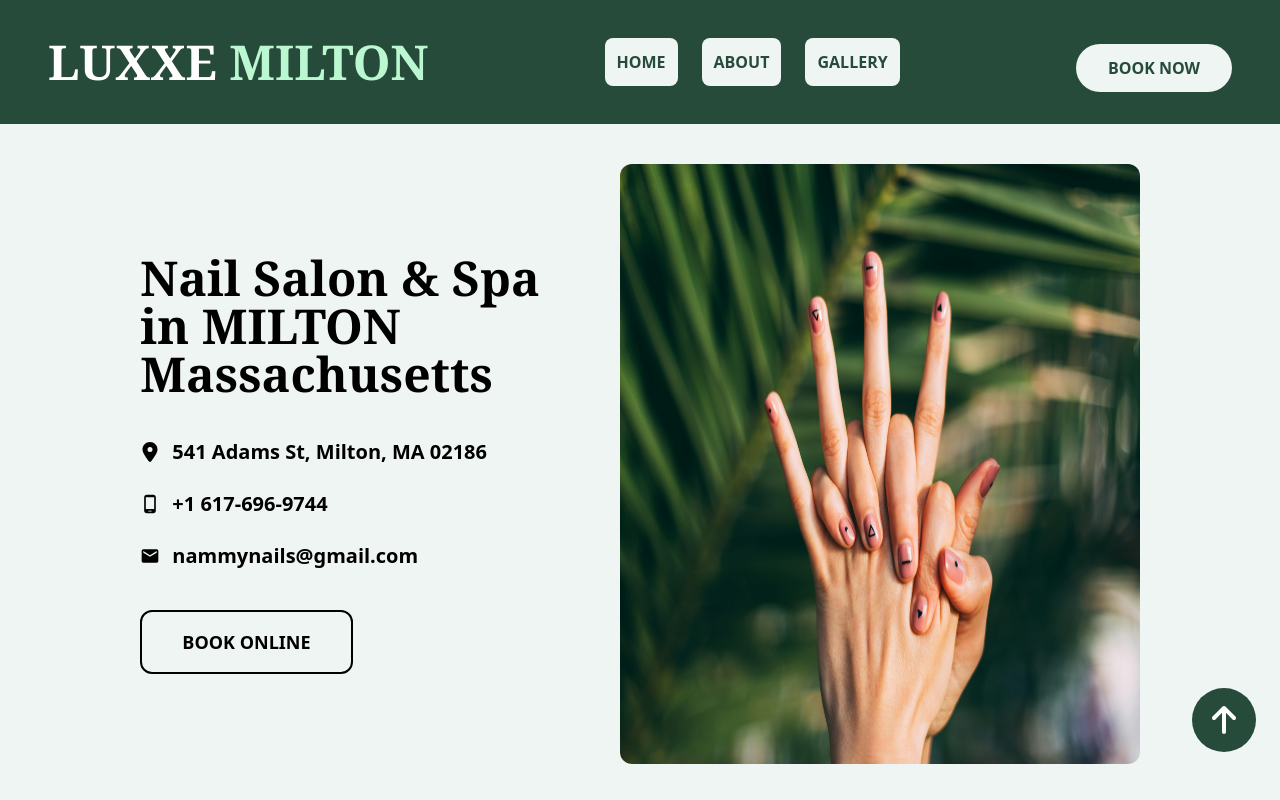
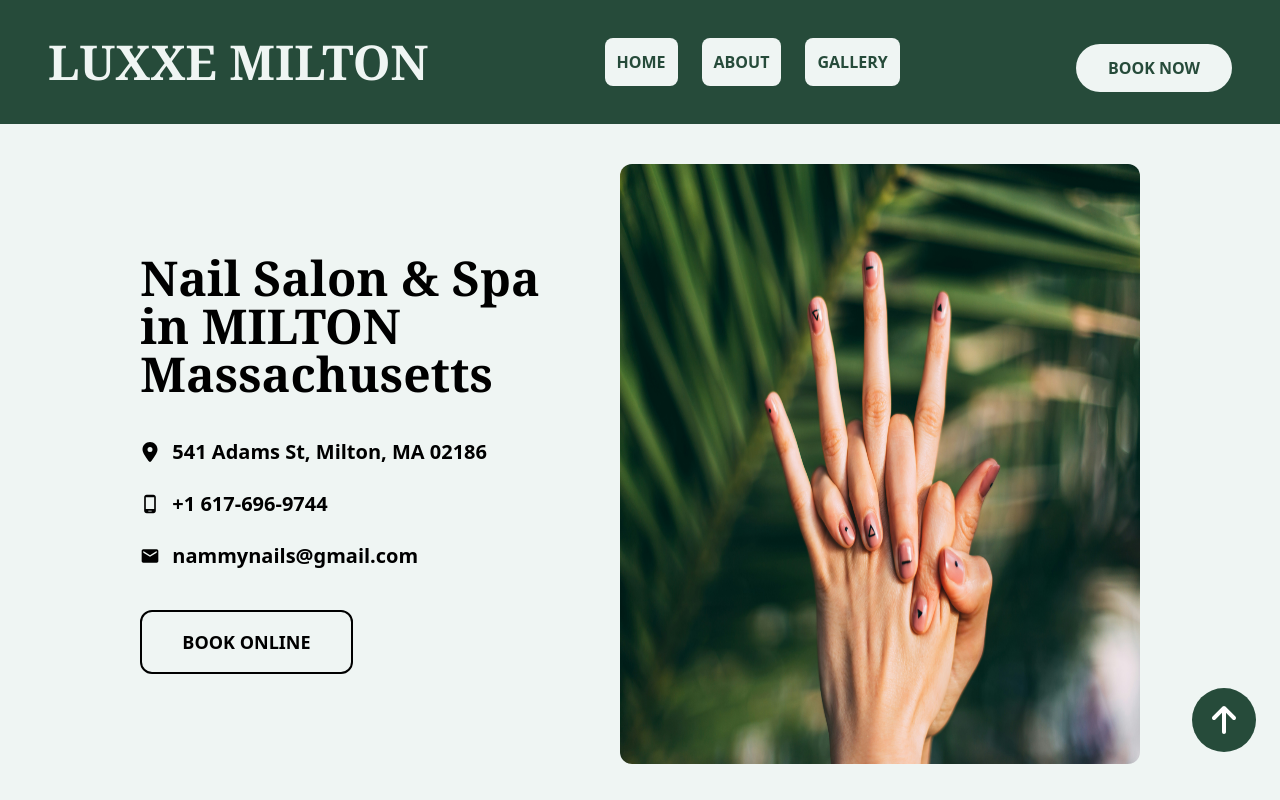
Before and after one commit to Moutwei/nail-salon-luxxe-milton, a React (Vite) app: page / in a window 1280 px wide. Shown: the top 800 px of the page. Built offline with nearby package versions, Linux system fonts and the light colour scheme.

Commit message:
text color change

```diff
--- a/src/components/Header.jsx
+++ b/src/components/Header.jsx
@@ -23,7 +23,7 @@ const Header = () => {
   return (
     <nav className='flex justify-between items-center gap-4 bg-themedark lg:px-10 px-4 py-6 sticky top-0 z-30 border-[8px] border-themedark'>
       <div id='logo'>
-        <h1 className='font-serif text-white font-bold text-5xl'>LUXXE <span className='text-green-200'>MILTON</span></h1>
+        <h1 className='font-serif text-backgroundtheme font-bold text-5xl'>LUXXE MILTON</h1>
       </div>
 
       <ul className='lg:flex justify-center items-center gap-6 hidden'>
```
